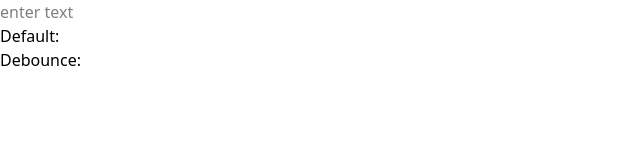
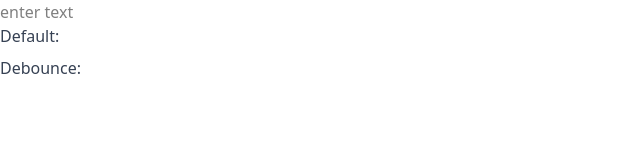
Before and after one commit to PraneethBunny123/All-App, a React (Vite) app: page / in a window 1280 px wide. Shown: the top 160 px of the page, without its empty margins (0-640 px from the left). Built offline with nearby package versions, Linux system fonts and the light colour scheme.

Commit message:
Styled the output texts using tailwind

```diff
--- a/src/project-apps/Debounce/Debounce.jsx
+++ b/src/project-apps/Debounce/Debounce.jsx
@@ -27,9 +27,9 @@ export default function Debounce() {
                 onChange={handleOnchange}
             />
 
-            <div>
-                <p>Default: {defaultInput}</p>
-                <p>Debounce: {debounceInput}</p>
+            <div className="space-y-2">
+                <p className="text-gray-700 font-medium">Default: <span className="font-normal">{defaultInput}</span></p>
+                <p className="text-gray-700 font-medium">Debounce: <span className="font-normal">{debounceInput}</span></p>
             </div>
         </div>
     )
```
